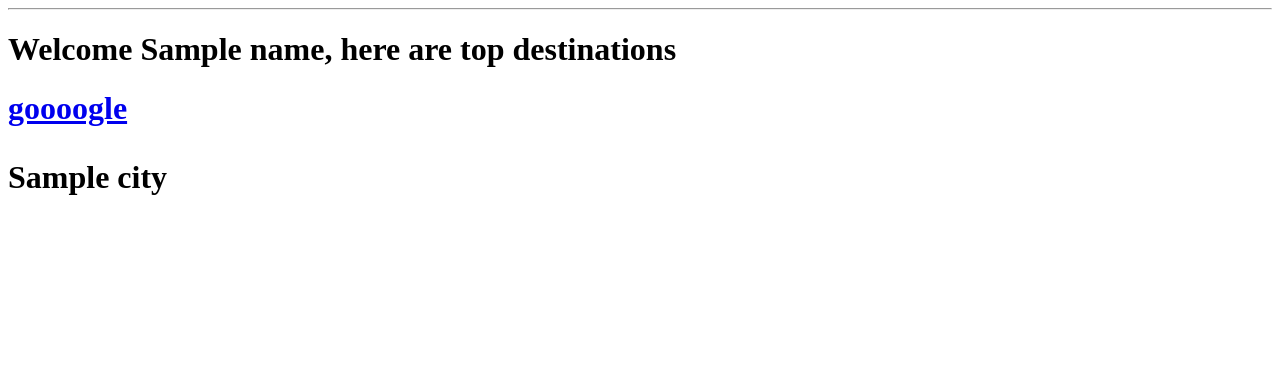
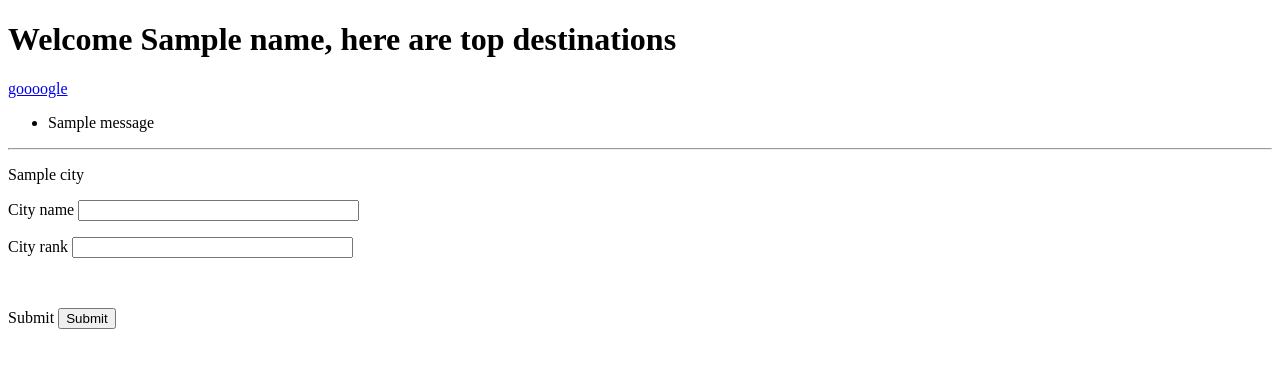
Before and after one commit to EtienneDevictor/CMPE131_Flask_hw, a Python web app: template myApp/templates/home.html in a window 1280 px wide. Shown: the top 368 px of the page. Run offline with Jinja, Linux system fonts and the light colour scheme; the template is opened without the code that fills it: most values are stand-ins (such as "Sample title", 1, 10 or a date in 2020); one stand-in notice (Sample message) is shown; form fields are guessed from the names that the template uses.

Commit message:
Flash forms text boxes now appearing on website they are not connected to databases yet

```diff
--- a/myApp/__init__.py
+++ b/myApp/__init__.py
@@ -8,7 +8,7 @@ basedir = os.path.abspath(os.path.dirname(__file__))
 myObj = Flask(__name__)
 
 myObj.config.from_mapping(
-	Secret_Key = 'any string works',
+	SECRET_KEY = 'any string works',
 	#Location the database will be created
 	SQLALCHEMY_DATABASE_URI = 'sqlite:///' + os.path.join(basedir, 'app.db'),
 	SQLALCHEMY_TRACK_MODIFICATIONS = False)
--- a/myApp/forms.py
+++ b/myApp/forms.py
@@ -4,8 +4,8 @@ from wtforms import StringField, BooleanField, SubmitField
 from wtforms.validators import DataRequired
 
 class TopCities(FlaskForm):
-	city_name = StringField('City Name', validator=[DataRequired()]) #potentially add more validators later
-	city_rank = StringField('City Rank', validator=[DataRequired()]) #only checks is atleadt one character is in the text box
+	city_name = StringField('City Name', validators=[DataRequired()]) #potentially add more validators later
+	city_rank = StringField('City Rank', validators=[DataRequired()]) #only checks is atleadt one character is in the text box
 	is_visted = BooleanField('Visted')
 	submit = SubmitField('Submit')
 	comments = StringField('Comments') #not to sure what this is needed for yet
--- a/myApp/templates/base.html
+++ b/myApp/templates/base.html
@@ -9,6 +9,17 @@
 	</head>
 
 	<body>
+		<h1> Welcome {{ name }}, here are top destinations </h1>
+		<a href="https://google.com">goooogle</a>
+		{% with messages = get_flashed_messages() %} <!--will flash messages underneath the goooogle button on the web page -->
+		{% if messages %}
+		<ul>
+			{% for message in messages %}
+			<li>{{ message }}</li>
+			{% endfor %}
+		</ul>
+		{% endif %}
+		{% endwith %}				<!--the flask messages block ends here-->
 		<hr>
 		{% block content %} {% endblock %}
 	</body>
--- a/myApp/templates/home.html
+++ b/myApp/templates/home.html
@@ -1,11 +1,24 @@
 {% extends "base.html" %}
 
 {% block content %}
-	<h1> Welcome {{ name }}, here are top destinations <h1>
-	<a href="https://www.google.com">goooogle</a>
-	{% for city in top_cities %}
+	{% for city in top_cities %} <!-- the loop that displays the cities in ranked order -->
 	<div>
 		<p> {{ city }} </p>
 	<div>
 	{% endfor %}
+	<form action="" method="post" novalidate>
+		{{ form.hidden_tag() }}
+		<p>
+			{{ form.city_name.label }} {{ form.city_name(size=32) }}<br>
+		</p>
+		<p>
+			{{ form.city_rank.label }} {{ form.city_rank(size=32) }} <br>
+		</p>
+		<p>
+			{{ form.is_visted.label }} {{ form.is_visted() }} <br>
+		</p>
+		<p>
+			{{ form.submit.label }} {{ form.submit() }} <br>
+		</p>
+	</form>
 {% endblock %}
```
